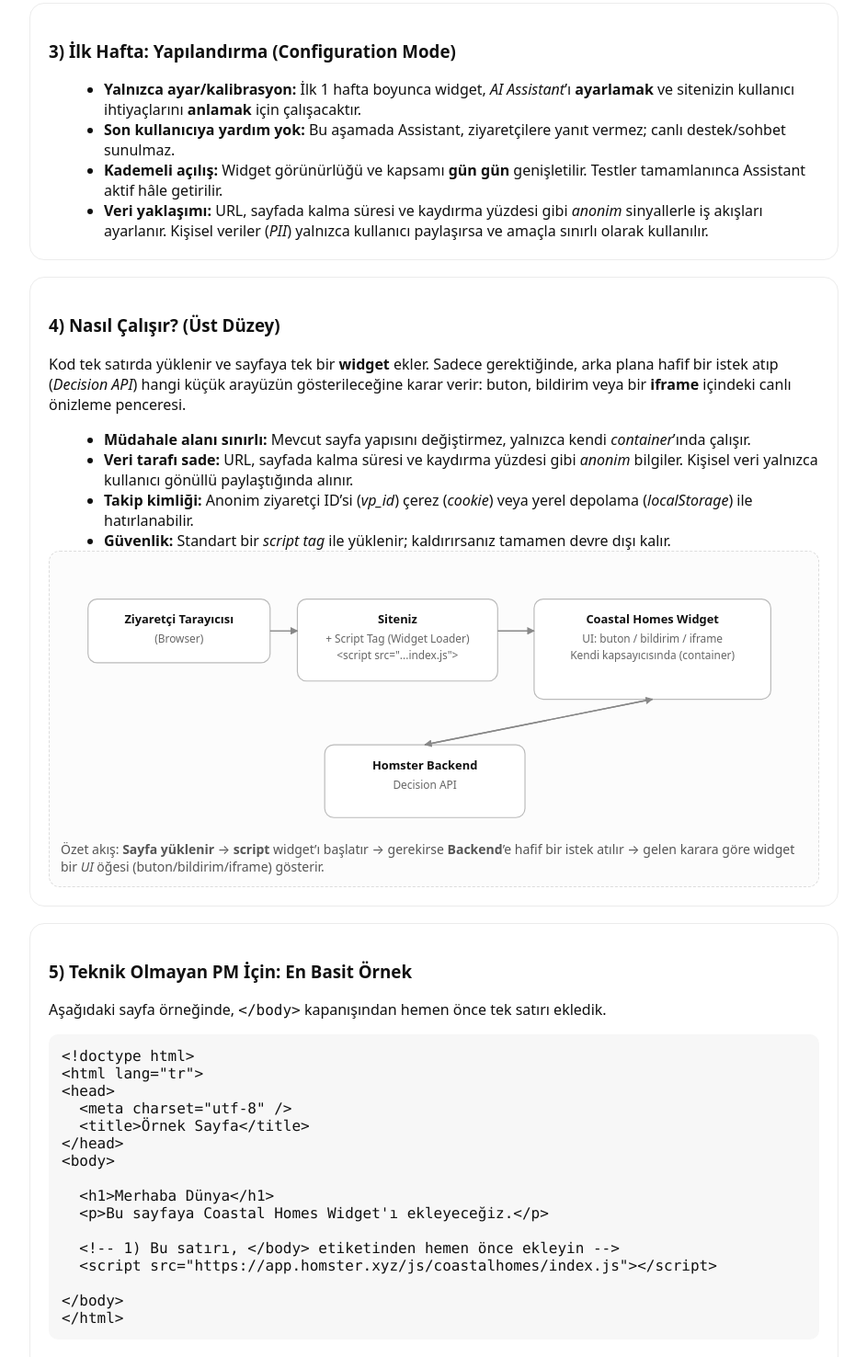
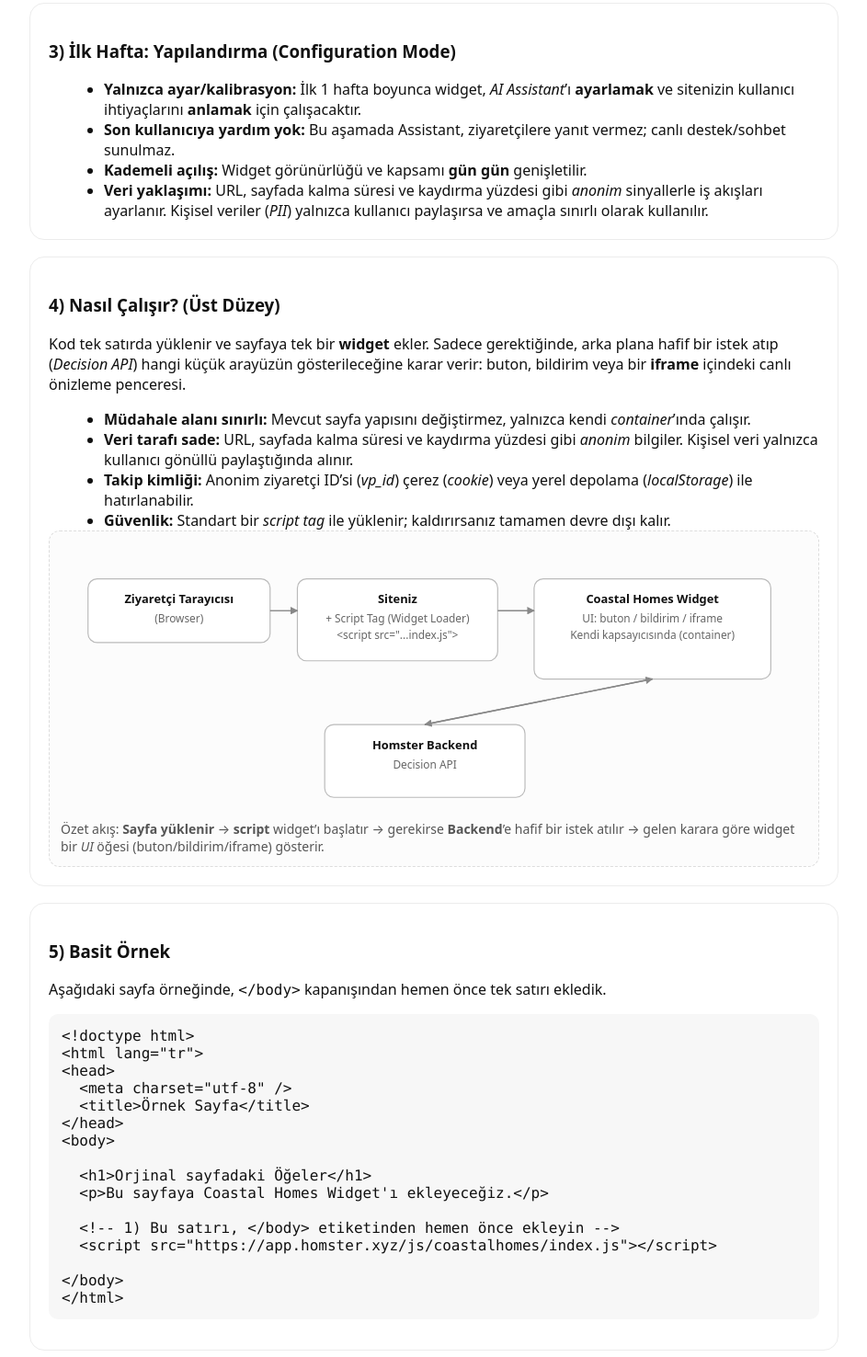
Before and after one commit to Homster-Inc/coastalhomes-widget, a plain HTML site: page index.html in a window 1280 px wide. Shown: the part 678-2154 px from the top of the page at 92% size, without its empty margins (168-1111 px from the left). Drawn offline with Linux system fonts and the light colour scheme.

Commit message:
Update index.html

```diff
--- a/index.html
+++ b/index.html
@@ -63,7 +63,7 @@
         <ul>
           <li><strong>Yalnızca ayar/kalibrasyon:</strong> İlk 1 hafta boyunca widget, <em>AI Assistant</em>’ı <strong>ayarlamak</strong> ve sitenizin kullanıcı ihtiyaçlarını <strong>anlamak</strong> için çalışacaktır.</li>
           <li><strong>Son kullanıcıya yardım yok:</strong> Bu aşamada Assistant, ziyaretçilere yanıt vermez; canlı destek/sohbet sunulmaz.</li>
-          <li><strong>Kademeli açılış:</strong> Widget görünürlüğü ve kapsamı <strong>gün gün</strong> genişletilir. Testler tamamlanınca Assistant aktif hâle getirilir.</li>
+          <li><strong>Kademeli açılış:</strong> Widget görünürlüğü ve kapsamı <strong>gün gün</strong> genişletilir. </li>
           <li><strong>Veri yaklaşımı:</strong> URL, sayfada kalma süresi ve kaydırma yüzdesi gibi <em>anonim</em> sinyallerle iş akışları ayarlanır. Kişisel veriler (<em>PII</em>) yalnızca kullanıcı paylaşırsa ve amaçla sınırlı olarak kullanılır.</li>
         </ul>
       </section>
@@ -131,9 +131,9 @@
         </div>
       </section>
 
-      <!-- 5) Teknik olmayan PM için basit örnek HTML -->
+      <!-- 5) Basit örnek HTML -->
       <section class="card">
-        <h3>5) Teknik Olmayan PM İçin: En Basit Örnek</h3>
+        <h3>5) Basit Örnek</h3>
         <p>Aşağıdaki sayfa örneğinde, <code>&lt;/body&gt;</code> kapanışından hemen önce tek satırı ekledik.</p>
         <pre><code>&lt;!doctype html&gt;
 &lt;html lang="tr"&gt;
@@ -143,7 +143,7 @@
 &lt;/head&gt;
 &lt;body&gt;
 
-  &lt;h1&gt;Merhaba Dünya&lt;/h1&gt;
+  &lt;h1&gt;Orjinal sayfadaki Öğeler&lt;/h1&gt;
   &lt;p&gt;Bu sayfaya Coastal Homes Widget'ı ekleyeceğiz.&lt;/p&gt;
 
   &lt;!-- 1) Bu satırı, &lt;/body&gt; etiketinden hemen önce ekleyin --&gt;
```
